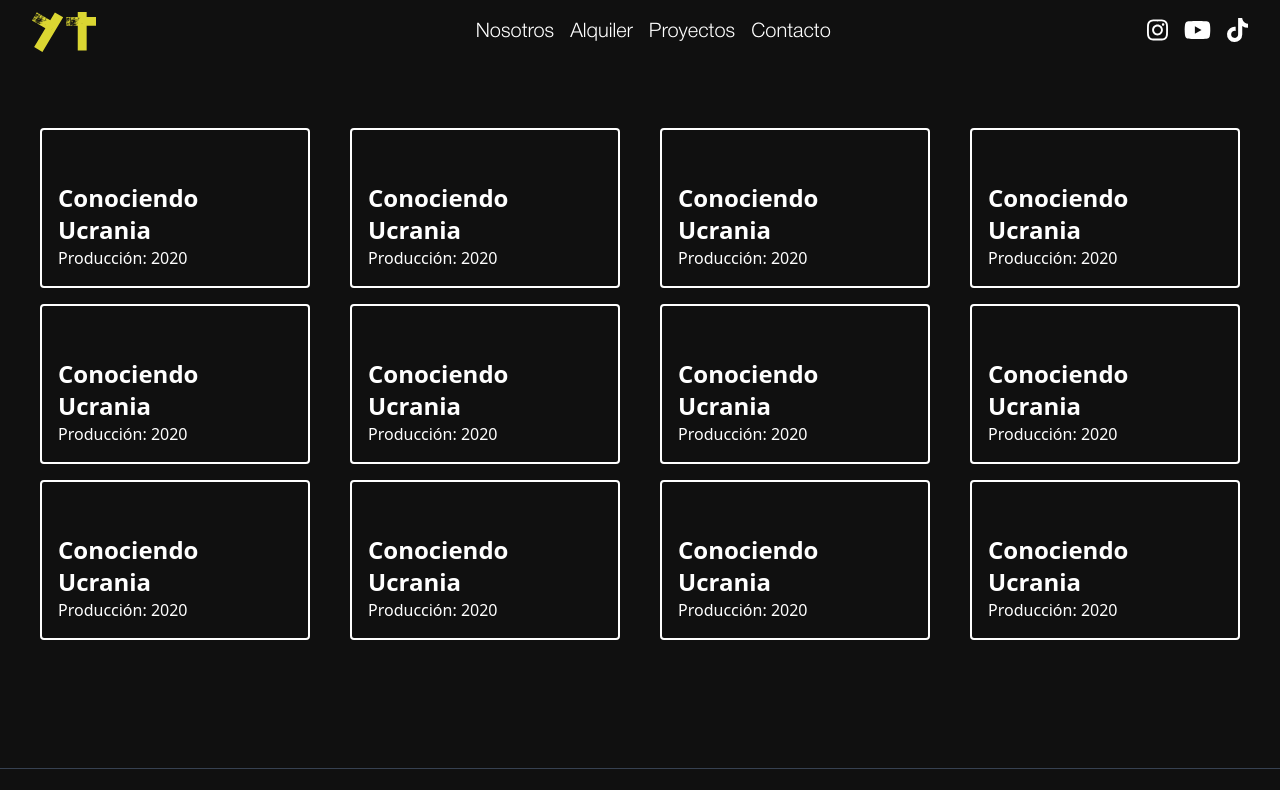
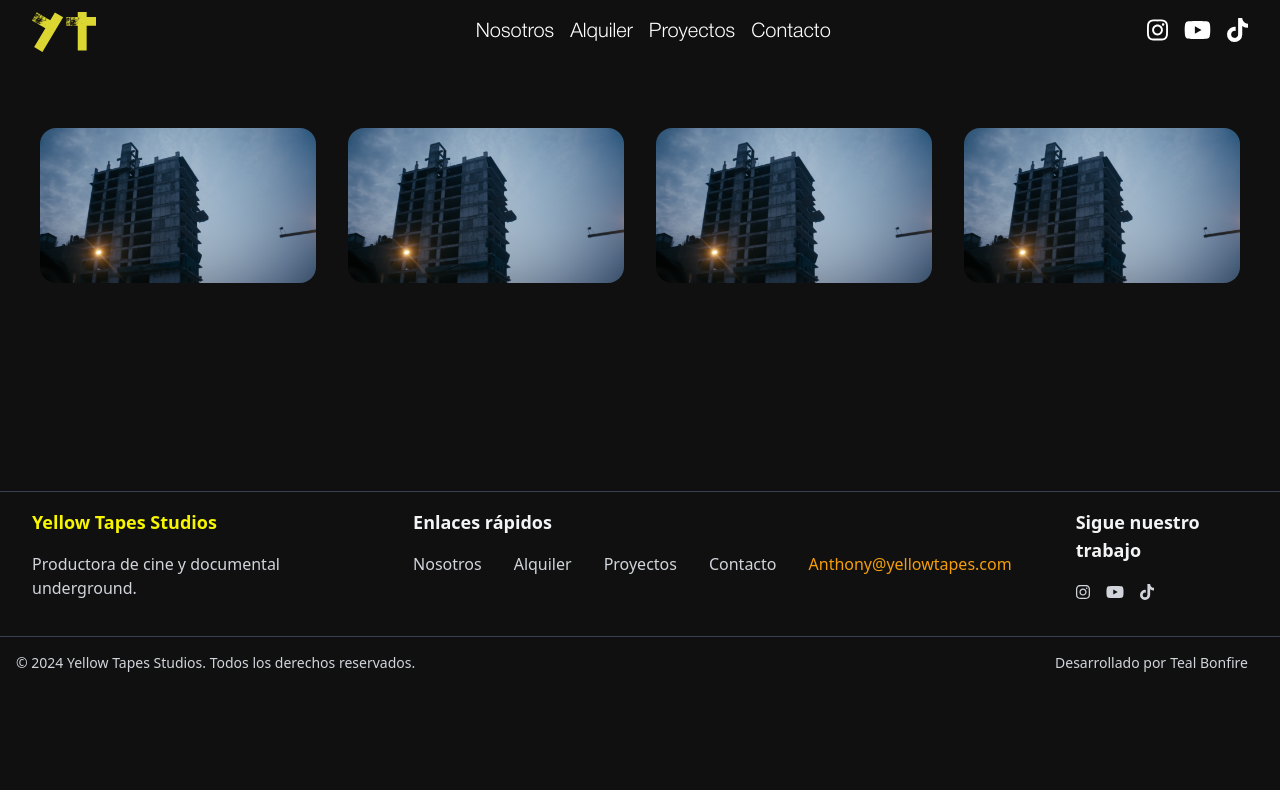
Before and after one commit to LaJuFA/pagina-ant, a React (Vite) app: page /pagina-ant/Proyectos in a window 1280 px wide. Shown: the top 790 px of the page. Built offline with nearby package versions, Linux system fonts and the light colour scheme.

Commit message:
añadi animación a las tarjetas

```diff
--- a/src/components/SeccionProyectos.jsx
+++ b/src/components/SeccionProyectos.jsx
@@ -1,61 +1,52 @@
+import { Link } from "react-router-dom";
+import imgPH from "../assets/nosotros-uno.jpg"
+
 const SeccionProyectos = () =>{
 
   return (
     <section className="h-full w-screen overflow-hidden bg-zinc common-padding">
       <div className="w-[100%] h-[100%] flex-col justify-center text-white">
         <div className="h-[100%] flex justify-center gap-10 pb-4">
+          <div className='card__container'>
+            <article className="card__article">
+              <img src={imgPH} alt="Imagen representando un frame de un proyecto" className="card__img"/>
+              <div className="card__data">
+                <span className="card__desc">Producción: 2020</span>
+                <h2 className="card__title">Conociendo Ucrania</h2>
+                <Link></Link>
+              </div>
+            </article>
+            <article className="card__article">
+              <img src={imgPH} alt="Imagen representando un frame de un proyecto" className="card__img"/>
+              <div className="card__data">
+                <span className="card__desc">Producción: 2020</span>
+                <h2 className="card__title">Conociendo Ucrania</h2>
+                <Link></Link>
+              </div>
+            </article>
+            <article className="card__article">
+              <img src={imgPH} alt="Imagen representando un frame de un proyecto" className="card__img"/>
+              <div className="card__data">
+                <span className="card__desc">Producción: 2020</span>
+                <h2 className="card__title">Conociendo Ucrania</h2>
+                <Link></Link>
+              </div>
+            </article>
+            <article className="card__article">
+              <img src={imgPH} alt="Imagen representando un frame de un proyecto" className="card__img"/>
+              <div className="card__data">
+                <span className="card__desc">Producción: 2020</span>
+                <h2 className="card__title">Conociendo Ucrania</h2>
+                <Link></Link>
+              </div>
+            </article>
+          </div>
+          {/*
           <div className="h-[10rem] w-[20rem] border-2 border-white p-4 rounded flex flex-col justify-end hover:h-[12rem] hover:w-[22rem]">
             <h2 className="font-bold text-2xl">Conociendo Ucrania</h2>
             <p>Producción: 2020</p>
           </div>
-          <div className="h-[10rem] w-[20rem] border-2 border-white p-4 rounded flex flex-col justify-end hover:h-[12rem] hover:w-[22rem]">
-            <h2 className="font-bold text-2xl">Conociendo Ucrania</h2>
-            <p>Producción: 2020</p>
-          </div>
-          <div className="h-[10rem] w-[20rem] border-2 border-white p-4 rounded flex flex-col justify-end hover:h-[12rem] hover:w-[22rem]">
-            <h2 className="font-bold text-2xl">Conociendo Ucrania</h2>
-            <p>Producción: 2020</p>
-          </div>
-          <div className="h-[10rem] w-[20rem] border-2 border-white p-4 rounded flex flex-col justify-end hover:h-[12rem] hover:w-[22rem]">
-            <h2 className="font-bold text-2xl">Conociendo Ucrania</h2>
-            <p>Producción: 2020</p>
-          </div>
-        </div>
-        <div className="h-[100%] flex justify-center gap-10 pb-4">
-          <div className="h-[10rem] w-[20rem] border-2 border-white p-4 rounded flex flex-col justify-end hover:h-[12rem] hover:w-[22rem]">
-            <h2 className="font-bold text-2xl">Conociendo Ucrania</h2>
-            <p>Producción: 2020</p>
-          </div>
-          <div className="h-[10rem] w-[20rem] border-2 border-white p-4 rounded flex flex-col justify-end hover:h-[12rem] hover:w-[22rem]">
-            <h2 className="font-bold text-2xl">Conociendo Ucrania</h2>
-            <p>Producción: 2020</p>
-          </div>
-          <div className="h-[10rem] w-[20rem] border-2 border-white p-4 rounded flex flex-col justify-end hover:h-[12rem] hover:w-[22rem]">
-            <h2 className="font-bold text-2xl">Conociendo Ucrania</h2>
-            <p>Producción: 2020</p>
-          </div>
-          <div className="h-[10rem] w-[20rem] border-2 border-white p-4 rounded flex flex-col justify-end hover:h-[12rem] hover:w-[22rem]">
-            <h2 className="font-bold text-2xl">Conociendo Ucrania</h2>
-            <p>Producción: 2020</p>
-          </div>
-        </div>
-        <div className="h-[100%] flex justify-center gap-10">
-          <div className="h-[10rem] w-[20rem] border-2 border-white p-4 rounded flex flex-col justify-end hover:h-[12rem] hover:w-[22rem]">
-            <h2 className="font-bold text-2xl">Conociendo Ucrania</h2>
-            <p>Producción: 2020</p>
-          </div>
-          <div className="h-[10rem] w-[20rem] border-2 border-white p-4 rounded flex flex-col justify-end hover:h-[12rem] hover:w-[22rem]">
-            <h2 className="font-bold text-2xl">Conociendo Ucrania</h2>
-            <p>Producción: 2020</p>
-          </div>
-          <div className="h-[10rem] w-[20rem] border-2 border-white p-4 rounded flex flex-col justify-end hover:h-[12rem] hover:w-[22rem]">
-            <h2 className="font-bold text-2xl">Conociendo Ucrania</h2>
-            <p>Producción: 2020</p>
-          </div>
-          <div className="h-[10rem] w-[20rem] border-2 border-white p-4 rounded flex flex-col justify-end hover:h-[12rem] hover:w-[22rem]">
-            <h2 className="font-bold text-2xl">Conociendo Ucrania</h2>
-            <p>Producción: 2020</p>
-          </div>
+          */}
         </div>
       </div>
     </section>
--- a/src/index.css
+++ b/src/index.css
@@ -120,6 +120,115 @@ canvas {
   animation: glitch 1s infinite reverse;
 }
 
+/* -------------------- cartas de la sección proyectos -------------------- */
+
+.card__container {
+  display: flex;
+  justify-content: center;
+  gap: 2rem;
+  padding-bottom: 4rem;
+}
+
+.card__article {
+  position: relative;
+  overflow: hidden;
+}
+
+.card__img {
+  border-radius: 1rem;
+  width: 24rem;
+}
+
+.card__data {
+  color: white;
+  width: 280px;
+  background-color: #101010;
+  border-style: solid;
+  border-width: 2px;
+  border-color: beige;
+  padding: 1.5rem 2rem;
+  box-shadow: 0 8px 24px hsla(0, 0%, 0%, .15);
+  border-radius: 1rem;
+  position: absolute;
+  bottom: -9rem;
+  left: 0;
+  right: 0;
+  margin-inline: auto;
+  /* opacity: 0; */
+  transition: opacity 1s 1s;
+}
+
+.card__desc {
+  display: flex;
+  font-size: small;
+  margin-bottom: .25rem;
+}
+
+.card__title {
+  font-size: large;
+  font-weight: 500;
+  color: #DBD632;
+  margin-bottom: .75rem;
+}
+
+.card__article:hover .card__data{
+  animation: show-data 1s forwards;
+  opacity: 1;
+  transition: opacity .3s;
+}
+
+.card__article:hover {
+  animation: remove-overflow 2s forwards;
+}
+
+.card__article:not(:hover) {
+  animation: show-overflow 2s forwards;
+}
+
+.card__article:not(:hover) .card__data{
+  animation: remove-data 1s forwards;
+}
+
+@keyframes show-data {
+  50%{
+    transform: translateY(-10rem);
+  }
+  100%{
+    transform: translateY(-7rem);
+  }
+}
+
+@keyframes remove-overflow {
+  to{
+    overflow: initial;
+  }
+}
+
+@keyframes remove-data {
+  0%{
+    transform: translateY(-7rem);
+  }
+  50%{
+    transform: translateY(-10rem);
+  }
+  100%{
+    transform: translateY(.5rem);
+  }
+}
+
+@keyframes show-overflow {
+  0%{
+    overflow: initial;
+    pointer-events: none;
+  }
+  50%{
+    overflow: hidden;
+  }
+}
+
+
+    /* -------------------- Fin de las cartas -------------------- */
+
 @layer utilities {
   .flex-center {
     @apply flex items-center justify-center
```
